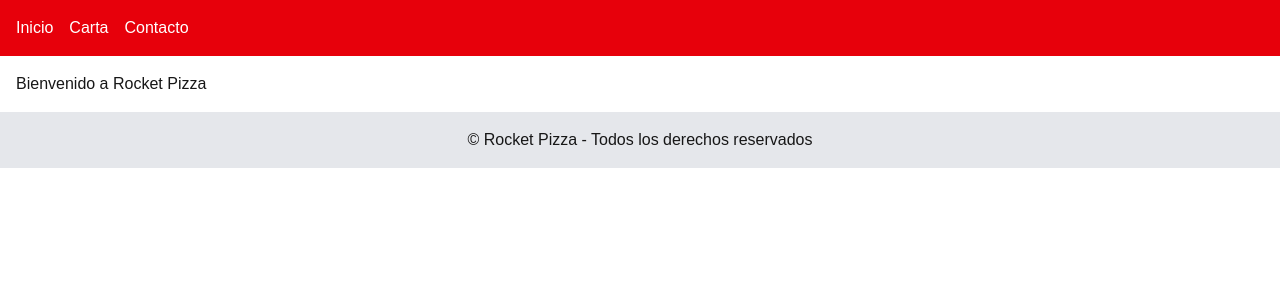
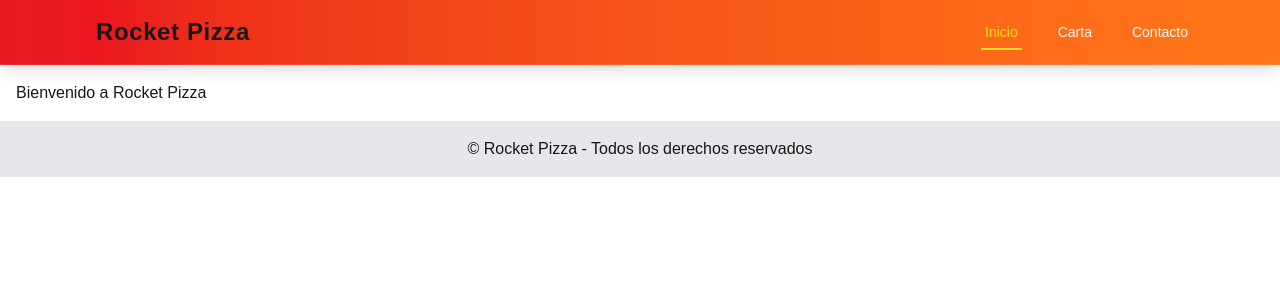
Before and after one commit to AleQuiroga26/Rocket-Pizza, a Next.js app: page / in a window 1280 px wide. Shown: the top 300 px of the page. Built offline with nearby package versions, Linux system fonts and the light colour scheme.

Commit message:
nadvar y sucursales

```diff
--- a/src/app/components/Navbar.js
+++ b/src/app/components/Navbar.js
@@ -1,11 +1,58 @@
+"use client";
+
 import Link from "next/link";
+import { usePathname } from "next/navigation";
 
 export default function Navbar() {
+  const pathname = usePathname();
+
+  const linkStyle = (path) =>
+    `relative px-1 py-1 transition ${
+      pathname === path
+        ? "text-yellow-300"
+        : "text-white hover:text-yellow-300"
+    }`;
+
+  const underline = (path) =>
+    `absolute left-0 -bottom-1 h-[2px] bg-yellow-300 transition-all duration-300 ${
+      pathname === path ? "w-full" : "w-0 group-hover:w-full"
+    }`;
+
   return (
-    <nav className="bg-red-600 text-white p-4 flex gap-4">
-      <Link href="/">Inicio</Link>
-      <Link href="/carta">Carta</Link>
-      <Link href="/contacto">Contacto</Link>
+    <nav className="sticky top-0 z-50 backdrop-blur-md bg-gradient-to-r from-red-600/90 to-orange-500/90 border-b border-white/10 shadow-lg">
+
+      <div className="max-w-6xl mx-auto px-6 py-4 flex justify-between items-center">
+
+
+        <Link href="/" className="flex items-center gap-2 group">
+          <span className="text-2xl transition-transform group-hover:rotate-12">
+
+          </span>
+          <h1 className="text-2xl font-extrabold tracking-wide">
+            Rocket Pizza
+          </h1>
+        </Link>
+
+
+        <div className="flex items-center gap-8 text-sm font-medium">
+
+          <Link href="/" className={`group ${linkStyle("/")}`}>
+            Inicio
+            <span className={underline("/")}></span>
+          </Link>
+
+          <Link href="/carta" className={`group ${linkStyle("/carta")}`}>
+            Carta
+            <span className={underline("/carta")}></span>
+          </Link>
+
+          <Link href="/contacto" className={`group ${linkStyle("/contacto")}`}>
+            Contacto
+            <span className={underline("/contacto")}></span>
+          </Link>
+
+        </div>
+      </div>
     </nav>
   );
 }
```
Also changed, not shown: src/app/sucursales/centro/page.js (added), src/app/sucursales/layout.js (added).
